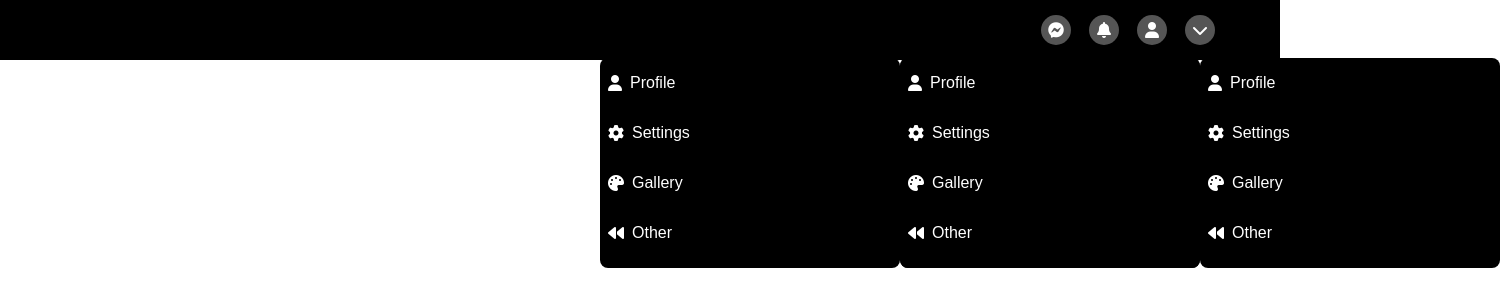
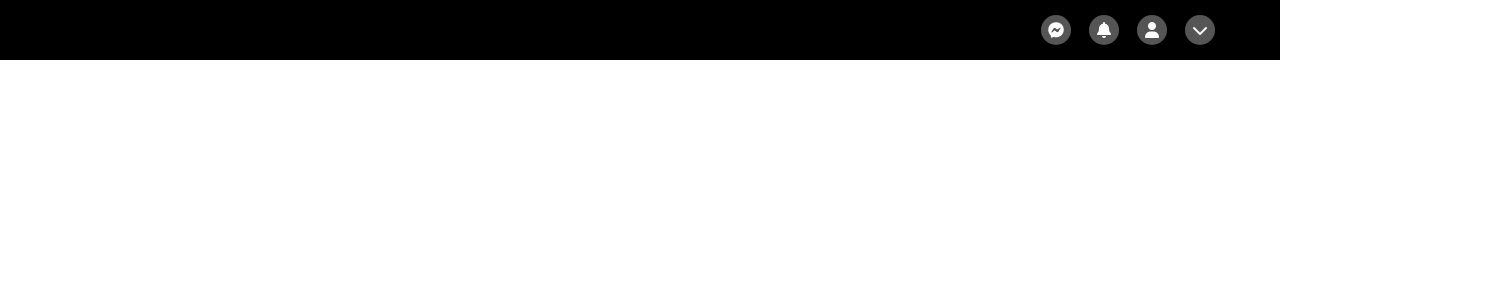
Before and after one commit to savus/ReactDropdownMenus, a React (Vite) app: page / in a window 1280 px wide. Shown: the top 306 px of the page, 1500 px wide, since content can reach past the window. Built offline with nearby package versions, Linux system fonts and the light colour scheme.

Commit message:
finish successful dropdown menu with simple scale transition

```diff
--- a/src/Components/DropdownMenu.tsx
+++ b/src/Components/DropdownMenu.tsx
@@ -2,35 +2,6 @@ import { DropdownItem } from "./DropdownItem";
 
 export const DropdownMenu = () => {
   return (
-    <div className="dropdown">
-      <ul className="active">
-        <DropdownItem leftIcon="fa-solid fa-user" rightIcon="">
-          Profile
-        </DropdownItem>
-        <DropdownItem leftIcon="fa-solid fa-gear" rightIcon="">
-          Settings
-        </DropdownItem>
-        <DropdownItem leftIcon="fa-solid fa-palette" rightIcon="">
-          Gallery
-        </DropdownItem>
-        <DropdownItem leftIcon="fa-solid fa-backward" rightIcon="">
-          Other
-        </DropdownItem>
-      </ul>
-      <ul className="standby">
-        <DropdownItem leftIcon="fa-solid fa-user" rightIcon="">
-          Profile
-        </DropdownItem>
-        <DropdownItem leftIcon="fa-solid fa-gear" rightIcon="">
-          Settings
-        </DropdownItem>
-        <DropdownItem leftIcon="fa-solid fa-palette" rightIcon="">
-          Gallery
-        </DropdownItem>
-        <DropdownItem leftIcon="fa-solid fa-backward" rightIcon="">
-          Other
-        </DropdownItem>
-      </ul>
     <ul>
       <DropdownItem leftIcon="fa-solid fa-user" rightIcon="">
         Profile
@@ -45,6 +16,5 @@ export const DropdownMenu = () => {
         Other
       </DropdownItem>
     </ul>
-    </div>
   );
 };
--- a/src/Components/NavItem.tsx
+++ b/src/Components/NavItem.tsx
@@ -13,7 +13,7 @@ export const NavItem = ({
       <a href="#" className="icon-button" onClick={() => setOpen(!open)}>
         <i className={icon}></i>
       </a>
-      {children}
+      <div className={`dropdown ${open ? "active" : ""}`}>{children}</div>
     </li>
   );
 };
--- a/src/css/navbar.css
+++ b/src/css/navbar.css
@@ -19,42 +19,35 @@
 }
 
 .navbar .dropdown {
+  --scale: 0;
   background-color: var(--bg-color);
   position: absolute;
   top: calc(var(--nav-size) - 2px);
   width: 300px;
   border-radius: var(--border-radius);
-  transform: translateX(-50%);
-  height: 210px;
+  right: 45px;
+  transform: scale(var(--scale));
+  transition: transform var(--transition-speed) ease;
+  transform-origin: top right;
+}
+
+.navbar .dropdown.active {
+  --scale: 1;
+  transition: transform var(--transition-speed) ease;
 }
 
 .navbar .dropdown ul {
-  --right: -100%;
-  background-color: #000;
-  position: absolute;
-  width: 100%;
-  height: 100%;
-  border-radius: var(--border-radius);
-  transition: right var(--transition-speed) ease;
-  right: var(--right);
+  padding: 1rem;
 }
 
-.navbar .dropdown ul.active {
-  --right: 0;
+.navbar .dropdown .menu-item {
+  padding: 0.5rem;
+  display: flex;
+  align-items: center;
+  transition: background-color var(--transition-speed) ease;
+  border-radius: var(--border-radius);
 }
 
-.navbar .dropdown ul.standby {
-  --right: 100%;
-}
-
-.navbar .menu-item {
-  padding: 0.5rem;
-  border-radius: 5px;
-  display: flex;
-  align-items: center;
-  transition: background-color var(--transition-speed);
-}
-
-.navbar .menu-item:hover {
+.navbar .dropdown .menu-item:hover {
   background-color: var(--bg-accent);
 }
```
Lines whose indentation alone changed are shown as unchanged.
